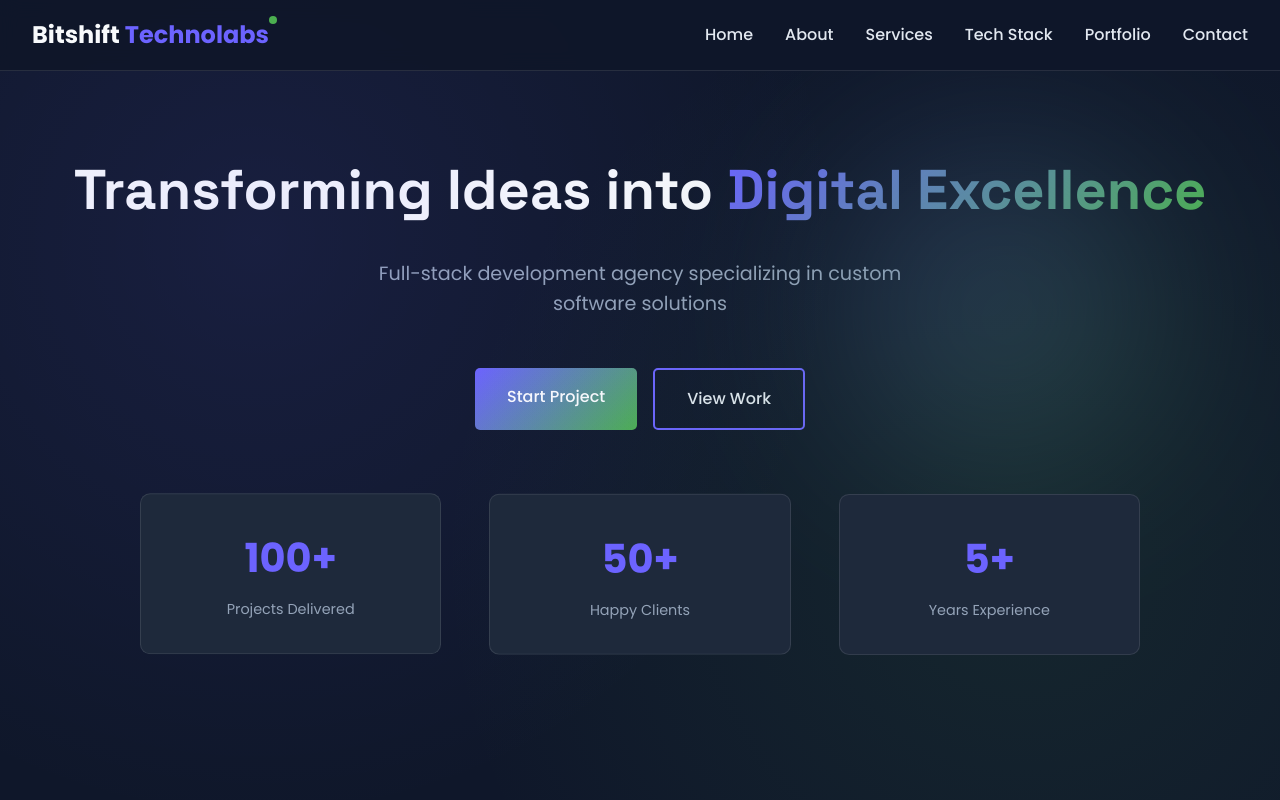
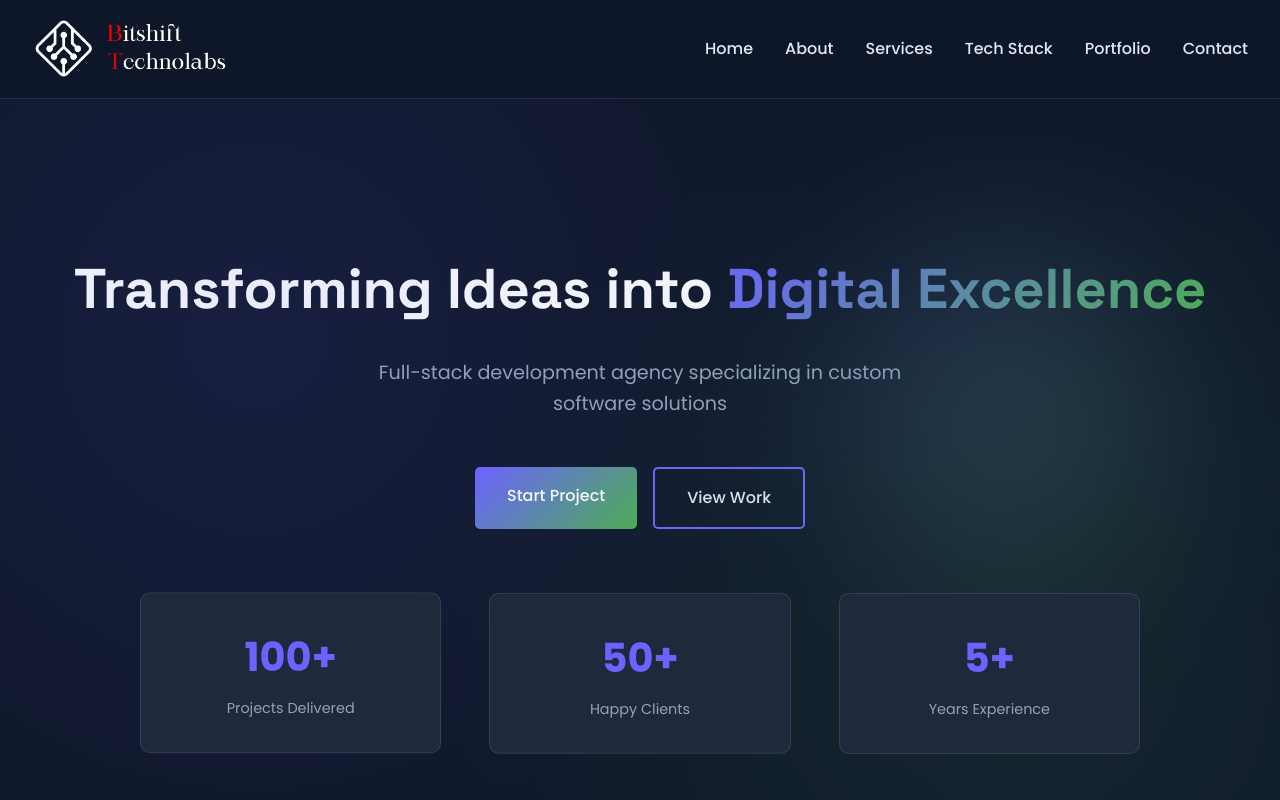
Before and after one commit to bitshifttechnolabs/bitshifttechnolabs.github.io, a plain HTML site: page index.html in a window 1280 px wide. Shown: the top 800 px of the page. Drawn offline with nearby package versions, Linux system fonts and the light colour scheme.

Commit message:
Fixed logo design

```diff
--- a/css/style.css
+++ b/css/style.css
@@ -73,35 +73,22 @@ h1, h2, h3, h4, h5, h6 {
     padding: 1rem 2rem;
     background: rgba(15, 23, 42, 0.95);
     backdrop-filter: blur(10px);
-    position: fixed;
+    position: relative;
     width: 100%;
     top: 0;
     z-index: 1000;
     border-bottom: 1px solid rgba(255, 255, 255, 0.1);
 }
 
+/* Logo styling */
 .logo {
-    font-size: 1.5rem;
-    font-weight: 700;
-    position: relative;
+    display: flex;
+    align-items: center;
 }
 
-.logo-text {
-    color: var(--highlight-text);
-}
-
-.logo-highlight {
-    color: var(--primary-color);
-}
-
-.logo-dot {
-    position: absolute;
-    right: -8px;
-    top: 0;
-    width: 8px;
-    height: 8px;
-    background: var(--secondary-color);
-    border-radius: 50%;
+.logo img {
+    width: 200px; /* Adjust as needed */
+    /* height: 150; */
 }
 
 .nav-links {
--- a/index.html
+++ b/index.html
@@ -17,10 +17,9 @@
     <!-- Header -->
     <header id="header">
         <nav class="navbar">
-            <div class="logo">
-                <span class="logo-text">Bitshift</span>
-                <span class="logo-highlight">Technolabs</span>
-                <div class="logo-dot"></div>
+            <div class="logo" height="150px">
+                <!-- SVG Logo -->
+                <img src="assets/images/logo1.png" alt="Bitshift Technolabs Logo" height="auto">
             </div>
             <div class="nav-toggle" id="navToggle">
                 <i class="fas fa-bars"></i>
```
Also changed, not shown: assets/images/logo.png (added), assets/images/logo1.png (added), assets/images/logo_processed.png (added).
